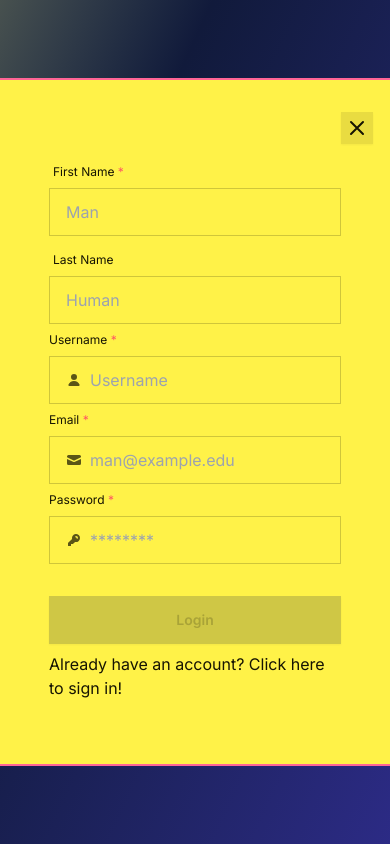
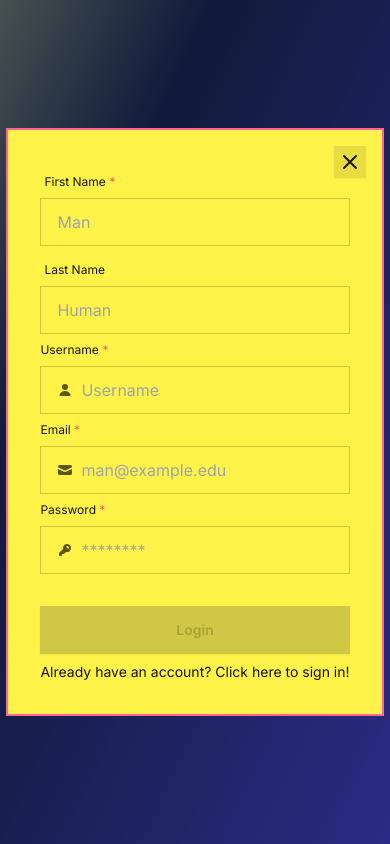
Before and after one commit to bingKegeta/knight-link-app, a Next.js app: page /register in a window 390 px wide. Built offline with nearby package versions, Linux system fonts and the light colour scheme; what @catppuccin/tailwindcss would draw is missing.

Commit message:
Fixed some styling issues with register component. Fixed form submittion errors

```diff
--- a/app/components/CloseButton.tsx
+++ b/app/components/CloseButton.tsx
@@ -5,7 +5,7 @@ export default function CloseBtn() {
         <div className="card-actions w-full flex items-center justify-center relative">
             <h1 className="card-title">
             <Link href="/" className="absolute top-0 right-0">
-                <button className="btn btn-square btn-sm">
+                <div className="btn btn-square btn-sm">
                 <svg
                     xmlns="http://www.w3.org/2000/svg"
                     className="h-6 w-6"
@@ -20,7 +20,7 @@ export default function CloseBtn() {
                     d="M6 18L18 6M6 6l12 12"
                     />
                 </svg>
-                </button>
+                </div>
             </Link>
             </h1>
         </div>
--- a/app/components/RegisterForm.tsx
+++ b/app/components/RegisterForm.tsx
@@ -39,12 +39,12 @@ export function RegisterFormContent({
   const { pending } = useFormStatus();
 
   return (
-    <>
+    <div className="">
         <span className={`loading loading-spinner text-success w-16 fixed top-2/4 left-2/4 -translate-x-1/2
                         ${pending ? "opacity-100" : "opacity-0 backdrop-blur-sm transition-opacity"}`}></span>
 
-        <div className={`p-8 card
-                        card-normal bg-base-100 border-2 border-primary
+        <div className={`md:p-8 lg:card-normal p-4
+                        card-compact bg-base-100 border-2 border-primary
                         ${pending ? "opacity-0" : "opacity-100 backdrop-blur-sm transition-opacity"}
                         `}>
           <CloseBtn />
@@ -190,7 +190,7 @@ export function RegisterFormContent({
             </Link>
           </div>
         </div>
-    </>
+    </div>
   )
 }
 
@@ -259,8 +259,7 @@ export default function RegisterForm() {
 
   return (
     <div>
-      <form action={formAction} className="flex md:w-full md:h-full
-                  w-1/2 h-1/2">
+      <form action={formAction} >
         <RegisterFormContent register={register} isValid={isValid} errors={errors} />
       </form>
       <div className={`transition-opacity duration-200 fixed bottom-0 right-0 m-4 ${alert.visible ? 'opacity-100' : 'opacity-0'}`}>
--- a/app/components/server/actions.ts
+++ b/app/components/server/actions.ts
@@ -1,4 +1,4 @@
-"use server"
+'use server'
 
 export type State =
   | {
--- a/app/layout.tsx
+++ b/app/layout.tsx
@@ -16,7 +16,7 @@ export default function RootLayout({
 }>) {
   return (
     <html lang="en">
-      <body className={inter.className}>{children}</body>
+      <body className={`${inter.className}`}>{children}</body>
     </html>
   );
 }
--- a/app/register/layout.tsx
+++ b/app/register/layout.tsx
@@ -4,7 +4,7 @@ export default function RegisterLayout({
     children : React.ReactNode
 }) {
     return (
-        <section className="h-[100svh] flex items-center justify-center m-auto
+        <section className="grid w-dvh h-dvh items-center justify-items-center
                             bg-gradient-to-br from-base-100 to-indigo-800
                             via-neutral animate-gradient-x">
             {children}
```
